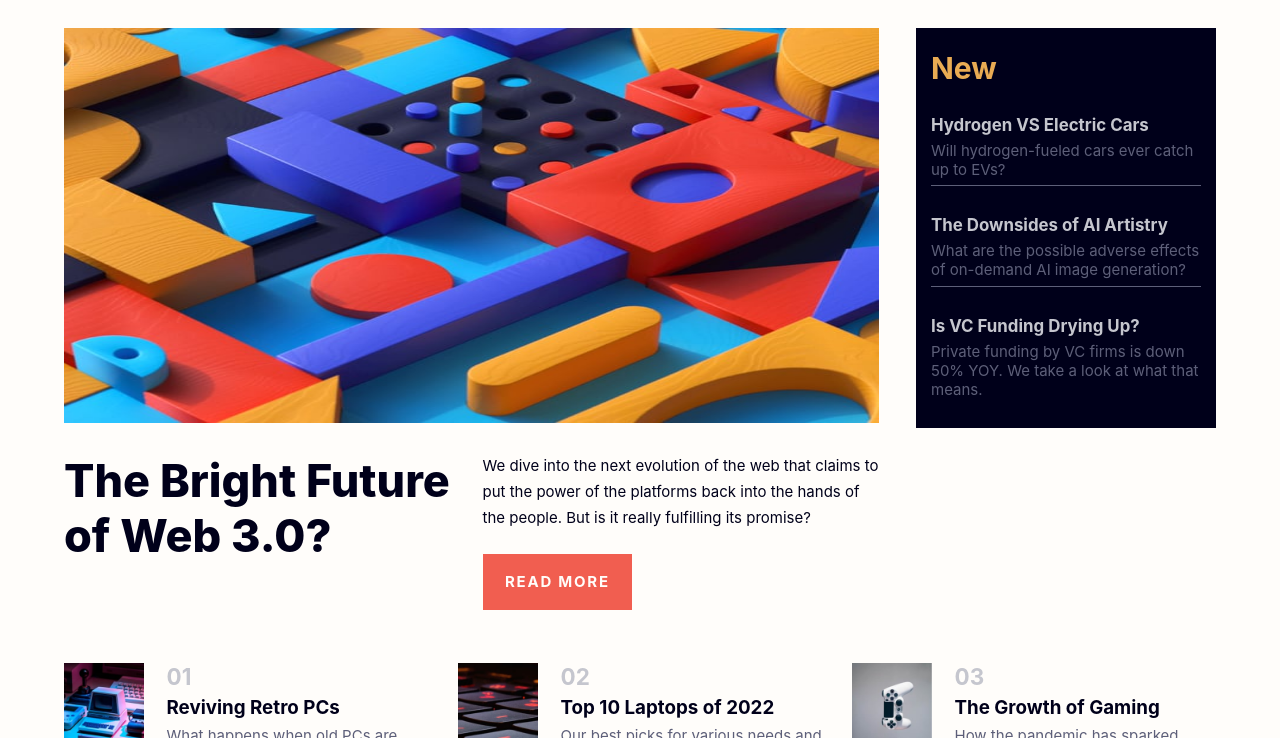
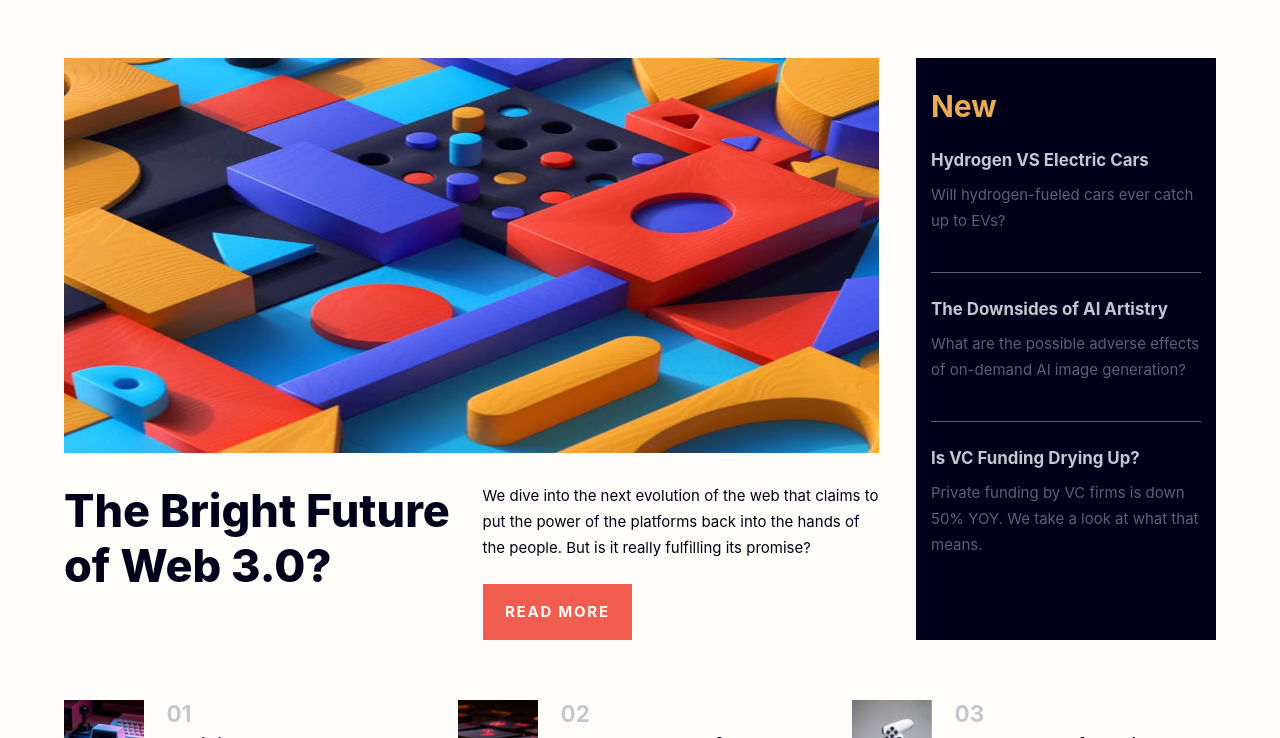
Before and after one commit to harrison-nc/fem_challenges_newspage, a website built with Vite: page index.html in a window 1280 px wide. Shown: the part 62-800 px from the top of the page. Built offline with nearby package versions, Linux system fonts and the light colour scheme; a web font is replaced by a local one.

Commit message:
Layout part 3

```diff
--- a/index.html
+++ b/index.html
@@ -64,7 +64,7 @@
         </aside>
       </section>
 
-      <section class="articles | even-columns pt-600 gap-300">
+      <section class="articles | even-columns pt-700 gap-300">
         <article>
           <img src="assets/images/image-retro-pcs.jpg" alt="">
           <div data-count="01" class="content">
--- a/style.css
+++ b/style.css
@@ -40,7 +40,11 @@
 body {
   display: flex;
   flex-flow: column nowrap;
-  gap: var(--size-300);
+  gap: var(--size-700);
+}
+
+main {
+  padding: 0 0 var(--size-300) 0;
 }
 
 footer {
@@ -149,6 +153,11 @@ h3 {
 }
 
 @media (min-width: 963px) {
+  [data-menu-toggle-icon],
+  [data-menu-toggle] {
+    display: none;
+  }
+
   [data-menu-list] {
     display: flex;
     gap: var(--size-400);
@@ -251,9 +260,8 @@ button {
   gap: var(--size-200);
   background-color: var(--clr-neutral-400);
   color: var(--clr-neutral-200);
-  padding: var(--size-200) var(--size-100);
+  padding: var(--size-300) var(--size-100);
   min-height: 400px;
-  align-self: flex-start;
 }
 
 .news h2 {
@@ -265,15 +273,12 @@ button {
 }
 
 .news > :not(:first-child) {
-  flex: 1;
+ padding-block-end: var(--size-400);
   display: flex;
   justify-content: center;
   flex-flow: column;
   gap: calc(var(--size-100) * 0.4);
-}
-
-.news > :first-child {
-  justify-content: flex-end;
+  line-height: 1.75;
 }
 
 .news > :not(:last-child, :first-child) {
```
